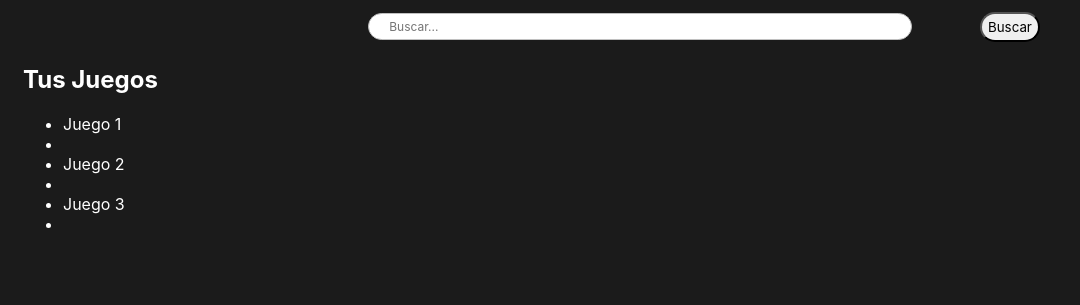
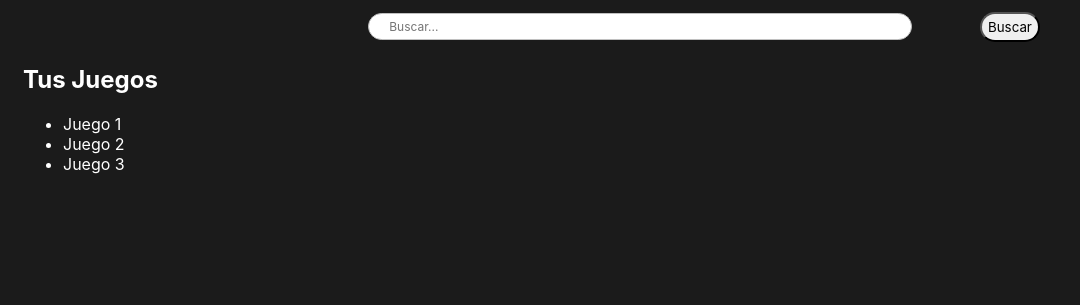
Before and after one commit to fedelaborda/Proyecto2022, a PHP site: page /Proyecto2022/biblioteca.php in a window 1280 px wide. Shown: the top 305 px of the page, without its empty margins (0-1080 px from the left). Run offline with PHP 8.4, Linux system fonts and the light colour scheme.

Commit message:
cambios chiquitos

```diff
--- a/biblioteca.php
+++ b/biblioteca.php
@@ -24,13 +24,13 @@
         <ul>
             <li>
                 Juego 1
-            <li>
+            </li>
             <li>
                 Juego 2
-            <li>
+            </li>
             <li>
                 Juego 3
-            <li>
+            </li>
         <ul>
     </aside>
 
--- a/estiloperfil.css
+++ b/estiloperfil.css
@@ -2,12 +2,12 @@ body{
     background: rgb(27, 27, 27);
     font-family: -apple-system, BlinkMacSystemFont, 'Segoe UI', Roboto, Oxygen, Ubuntu, Cantarell, 'Open Sans', 'Helvetica Neue', sans-serif;
     color: white;
-
+    margin-left: 15px;
 }
 .btnConfirmar{
     position: absolute;
     width: 30px;
-    left: 10px;
+    left: 15px;
     height: 30px;
     top: 335px;
 }
```
